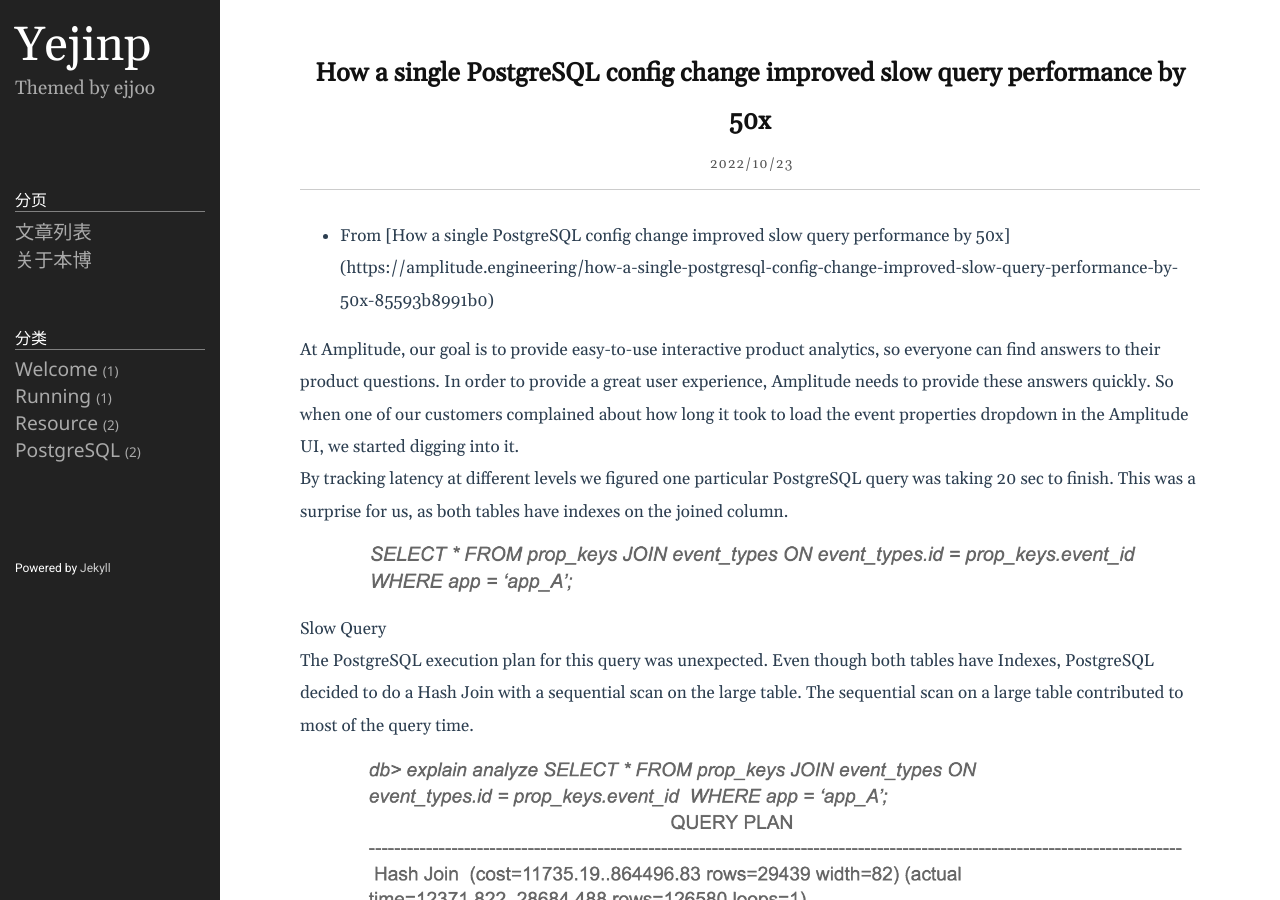
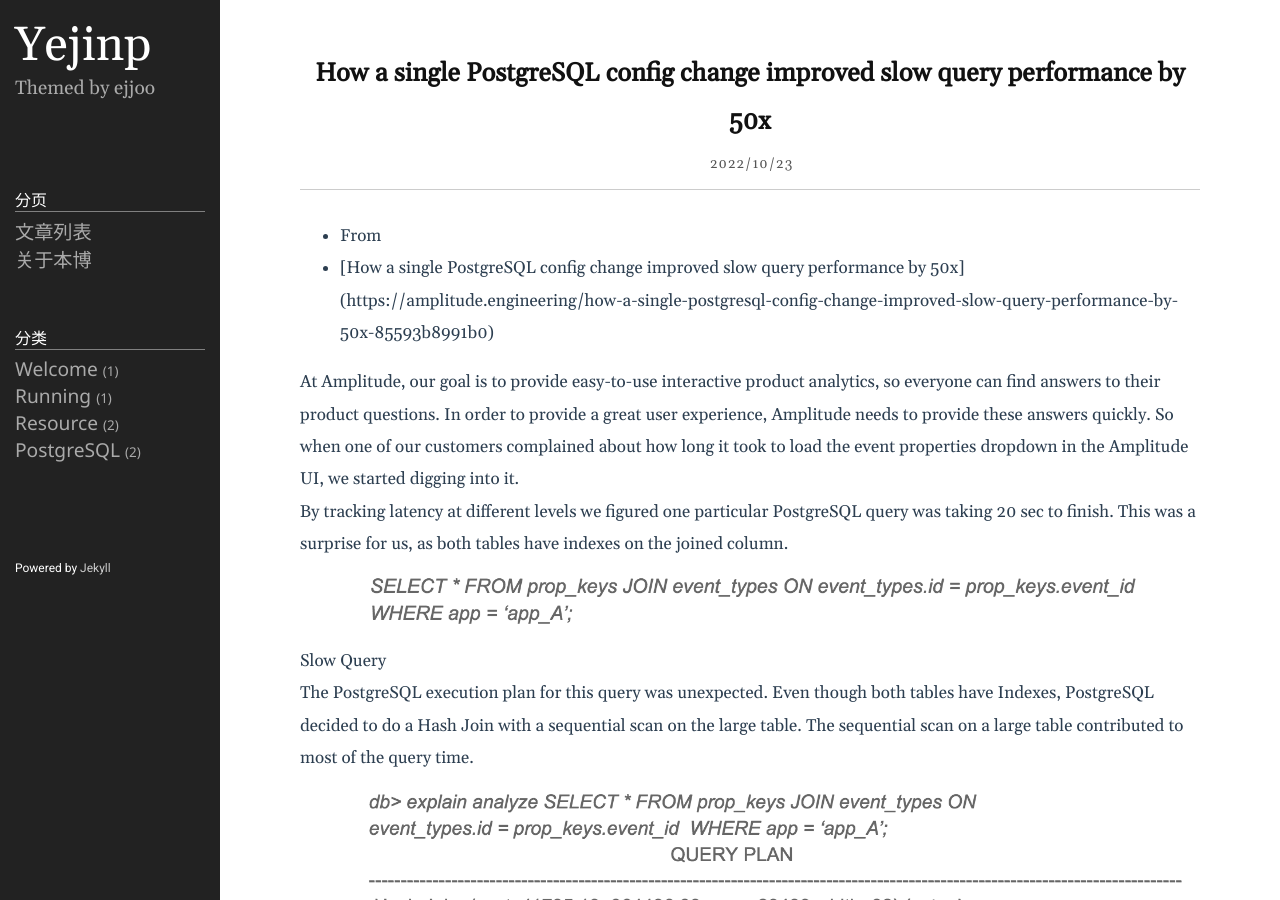
Before and after one commit to yejinp/yejinp.github.io, a Jekyll site: the page built from _posts/2022-10-23-一個參數調整，如何將 PostgreSQL 慢查詢提速 50+ 倍.markdown, in a window 1280 px wide and 900 px high. Built offline with Jekyll 4.4.1, drawn with Linux system fonts in a browser that asks for light colours.

Commit message:
adjust document

```diff
--- a/_posts/2022-10-23-一個參數調整，如何將 PostgreSQL 慢查詢提速 50+ 倍.markdown
+++ b/_posts/2022-10-23-一個參數調整，如何將 PostgreSQL 慢查詢提速 50+ 倍.markdown
@@ -5,7 +5,9 @@
 category: PostgreSQL
 ---
 
-- From [How a single PostgreSQL config change improved slow query performance by 50x]
+* From
+
+ - [How a single PostgreSQL config change improved slow query performance by 50x]
 (https://amplitude.engineering/how-a-single-postgresql-config-change-improved-slow-query-performance-by-50x-85593b8991b0)
 
 
```
